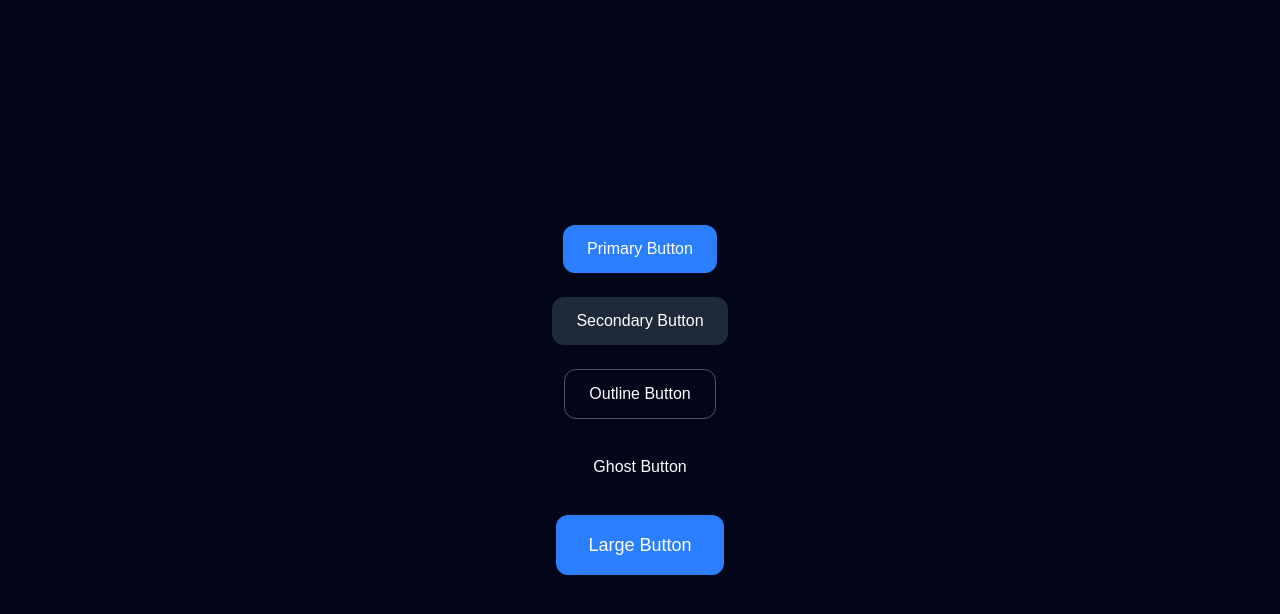
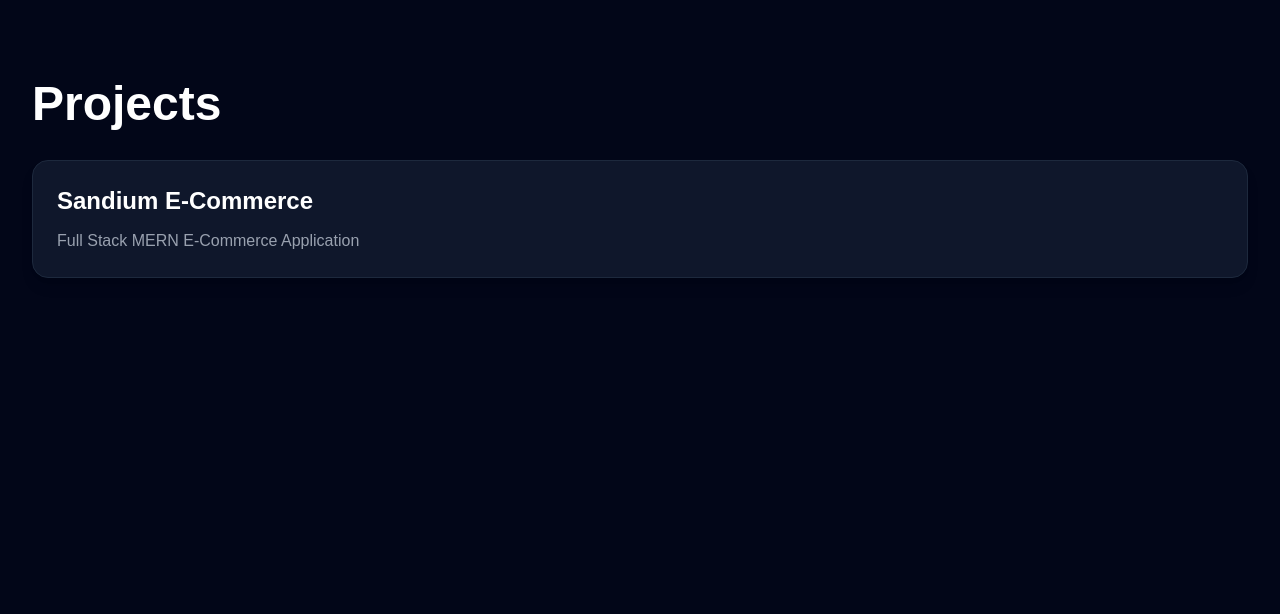
Before and after one commit to sanidhya-kt/Personal-Website, a Next.js app: page / in a window 1280 px wide. Shown: the top 614 px of the page. Built offline with nearby package versions, Linux system fonts and the light colour scheme.

Commit message:
reusable card component and ui foundation

```diff
--- a/app/page.tsx
+++ b/app/page.tsx
@@ -1,25 +1,23 @@
-import Button from "@/components/ui/Button";
+import Container from "@/components/ui/Container";
+import SectionHeading from "@/components/ui/SectionHeading";
+import Card from "@/components/ui/Card";
 
 export default function Home() {
   return (
-    <main className="min-h-screen bg-slate-950 flex flex-col items-center justify-center gap-6">
-      <Button>Primary Button</Button>
+    <main className="min-h-screen bg-slate-950 text-white py-20">
+      <Container>
+        <SectionHeading>Projects</SectionHeading>
 
-      <Button variant="secondary">
-        Secondary Button
-      </Button>
+        <Card>
+          <h3 className="text-2xl font-bold">
+            Sandium E-Commerce
+          </h3>
 
-      <Button variant="outline">
-        Outline Button
-      </Button>
-
-      <Button variant="ghost">
-        Ghost Button
-      </Button>
-
-      <Button size="lg">
-        Large Button
-      </Button>
+          <p className="mt-3 text-gray-400">
+            Full Stack MERN E-Commerce Application
+          </p>
+        </Card>
+      </Container>
     </main>
   );
 }
--- /dev/null
+++ b/components/ui/Card/card.tsx
@@ -0,0 +1,14 @@
+import { CardProps } from "./card.types";
+
+export default function Card({
+  children,
+  className = "",
+}: CardProps) {
+  return (
+    <div
+      className={`rounded-2xl border border-slate-800 bg-slate-900 p-6 shadow-lg transition-all duration-300 hover:border-blue-500 hover:shadow-xl ${className}`}
+    >
+      {children}
+    </div>
+  );
+}
--- /dev/null
+++ b/components/ui/Card/card.types.ts
@@ -0,0 +1,6 @@
+import { ReactNode } from "react";
+
+export interface CardProps {
+  children: ReactNode;
+  className?: string;
+}
--- /dev/null
+++ b/components/ui/Card/index.ts
@@ -0,0 +1,3 @@
+
+export { default } from "./card";
+export * from "./card.types";
--- /dev/null
+++ b/components/ui/Container/Container.tsx
@@ -0,0 +1,17 @@
+// ui and component logic
+// implement the ui
+
+import { ContainerProps } from "./container.types";
+
+export default function Container({
+  children,
+  className = "",
+}: ContainerProps) {
+  return (
+    <div
+      className={`max-w-7xl mx-auto px-6 lg:px-8 ${className}`}
+    >
+      {children}
+    </div>
+  );
+}
--- /dev/null
+++ b/components/ui/Container/index.ts
@@ -0,0 +1,5 @@
+//clean imports
+// exports the components
+
+export { default } from "./Container";
+export * from "./container.types";
--- /dev/null
+++ b/components/ui/SectionHeading/SectionHeading.tsx
@@ -0,0 +1,14 @@
+import { SectionHeadingProps } from "./section-heading.types";
+
+export default function SectionHeading({
+  children,
+  className = "",
+}: SectionHeadingProps) {
+  return (
+    <h2
+      className={`text-4xl md:text-5xl font-bold text-white mb-8 ${className}`}
+    >
+      {children}
+    </h2>
+  );
+}
--- /dev/null
+++ b/components/ui/SectionHeading/index.ts
@@ -0,0 +1,2 @@
+export { default } from "./SectionHeading";
+export * from "./section-heading.types";
--- /dev/null
+++ b/components/ui/SectionHeading/section-heading.types.ts
@@ -0,0 +1,6 @@
+import { ReactNode } from "react";
+
+export interface SectionHeadingProps {
+  children: ReactNode;
+  className?: string;
+}
```
Also changed, not shown: components/ui/Container/container.types.ts (added, +9 -0 lines).
